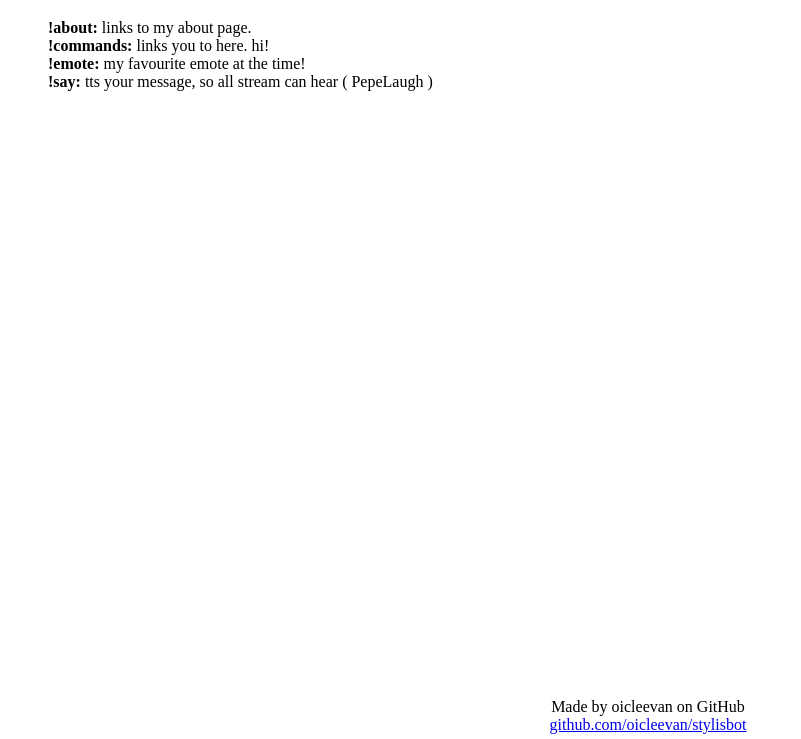
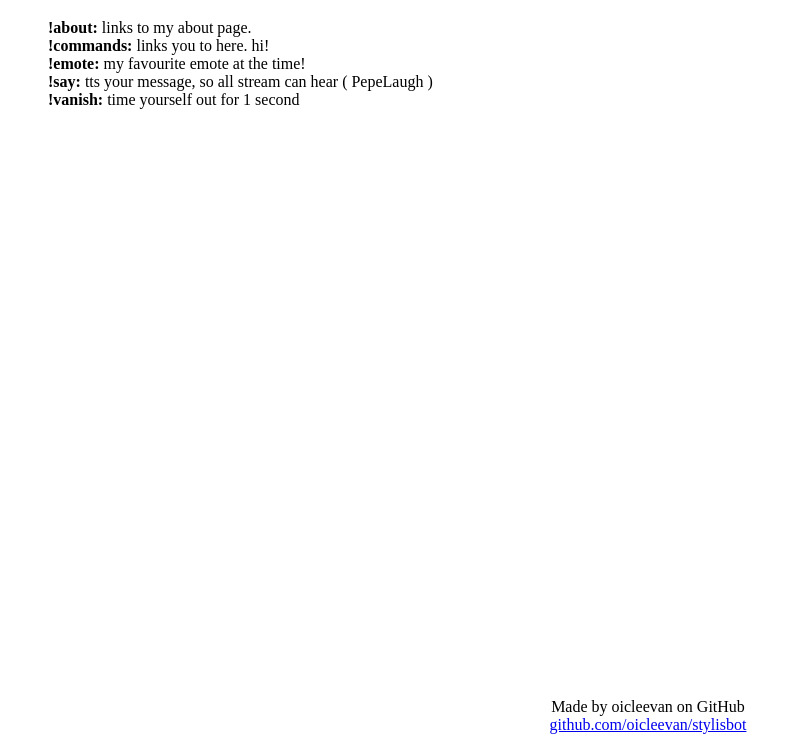
Before and after one commit to oicleevan/stylisbot, a plain HTML site: page documentation/commands.html in a window 1280 px wide. Shown: the part 61-800 px from the top of the page, without its empty margins (0-801 px from the left). Drawn offline with Linux system fonts and the light colour scheme.

Commit message:
new vanish command

```diff
--- a/documentation/commands.html
+++ b/documentation/commands.html
@@ -23,7 +23,8 @@
 			<b>!about:</b> links to my about page.<br>
 			<b>!commands:</b> links you to here. hi!<br>
 			<b>!emote:</b> my favourite emote at the time!<br>
-			<b>!say:</b> tts your message, so all stream can hear ( PepeLaugh )
+			<b>!say:</b> tts your message, so all stream can hear ( PepeLaugh )<br>
+			<b>!vanish:</b> time yourself out for 1 second
 		</p>
 
 
--- a/index.js
+++ b/index.js
@@ -41,5 +41,9 @@ client.on("message", function (channel, userstate, message, self) {
 		say.speak(`${userstate.username} said ${tts}`);
 	}
 
+	if(message.toLowerCase() === `${prefix}vanish`) {
+		client.timeout(channel, userstate.username, 1, "vanish").catch();
+	}
+
 	console.log(`[${channel} | ${userstate.username}] ${message}`);
 });
```
Also changed, not shown: README.md.
